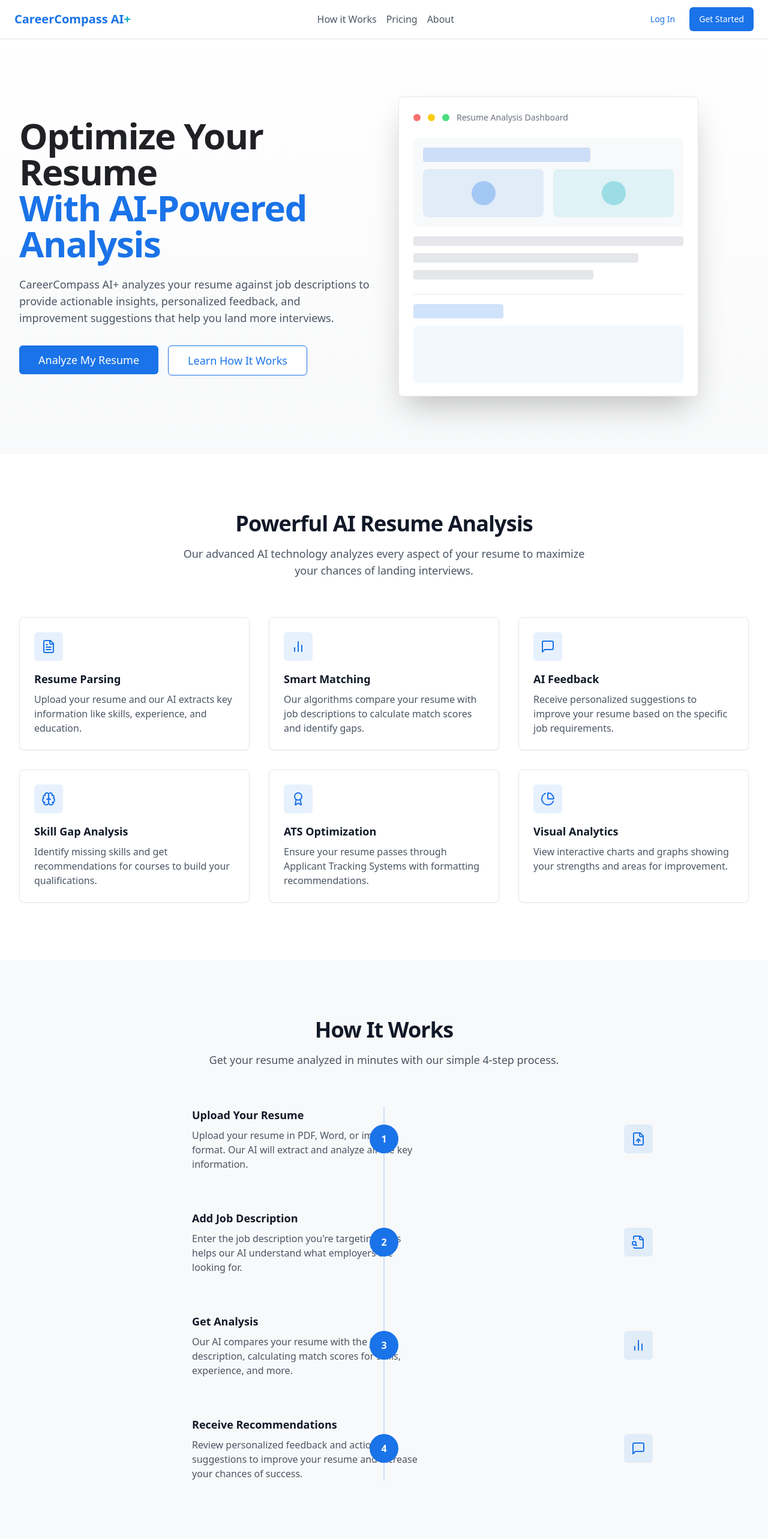
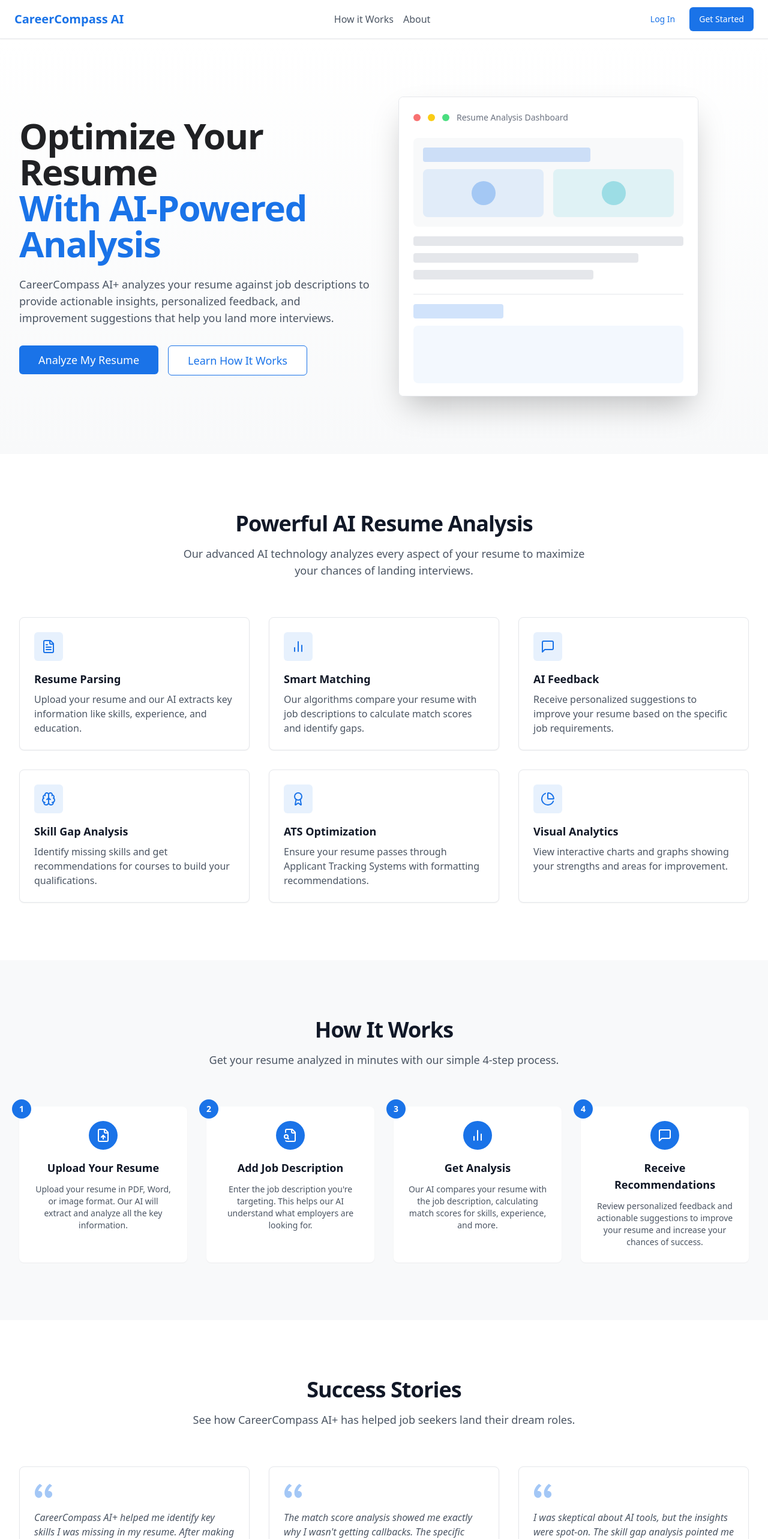
Before and after one commit to rahulkothuri/career-compass-ai, a React (Vite) app: page / in a window 1280 px wide. Shown: the top 2566 px of the page at 60% size. Built offline with nearby package versions, Linux system fonts and the light colour scheme.

Commit message:
Refactor: Improve home page how it works section
- Improved the design and alignment of the "How It Works" section on the home page.
- Removed the pricing page and updated the application name.

```diff
--- a/src/components/Footer.tsx
+++ b/src/components/Footer.tsx
@@ -9,7 +9,7 @@ const Footer = () => {
         <div className="grid grid-cols-1 gap-8 md:grid-cols-4">
           <div>
             <h3 className="text-lg font-semibold text-brand-blue">
-              CareerCompass AI<span className="text-brand-teal">+</span>
+              CareerCompass AI
             </h3>
             <p className="mt-2 text-sm text-gray-600">
               AI-powered career guidance to help you land your dream job.
@@ -26,11 +26,6 @@ const Footer = () => {
               <li>
                 <Link to="/how-it-works" className="text-sm text-gray-600 hover:text-brand-blue">
                   How it Works
-                </Link>
-              </li>
-              <li>
-                <Link to="/pricing" className="text-sm text-gray-600 hover:text-brand-blue">
-                  Pricing
                 </Link>
               </li>
             </ul>
@@ -78,7 +73,7 @@ const Footer = () => {
         </div>
         <div className="mt-8 pt-4 border-t border-gray-200">
           <p className="text-sm text-gray-500">
-            &copy; {new Date().getFullYear()} CareerCompass AI+. All rights reserved.
+            &copy; {new Date().getFullYear()} CareerCompass AI. All rights reserved.
           </p>
         </div>
       </div>
--- a/src/components/HowItWorks.tsx
+++ b/src/components/HowItWorks.tsx
@@ -45,36 +45,27 @@ const HowItWorks = () => {
             Get your resume analyzed in minutes with our simple 4-step process.
           </p>
         </div>
-        <div className="mt-16 max-w-4xl mx-auto">
-          <div className="relative">
-            {/* Connecting line */}
-            <div className="absolute left-1/2 transform -translate-x-1/2 h-full w-0.5 bg-brand-blue/20" />
 
-            {/* Steps */}
-            <div className="relative space-y-16">
-              {steps.map((step) => (
-                <div key={step.id} className="relative">
-                  <div className="flex items-center">
-                    {/* Step circle */}
-                    <div className="absolute left-1/2 transform -translate-x-1/2 flex items-center justify-center w-12 h-12 rounded-full bg-brand-blue text-white font-bold z-10">
-                      {step.id}
-                    </div>
-
-                    {/* Content */}
-                    <div className="ml-14 sm:ml-16 sm:pl-16 sm:pr-2 w-full sm:w-1/2">
-                      <h3 className="text-lg font-semibold text-gray-900">{step.name}</h3>
-                      <p className="mt-2 text-gray-600">{step.description}</p>
-                    </div>
-
-                    {/* Icon (hidden on mobile) */}
-                    <div className="hidden sm:flex items-center justify-center w-12 h-12 ml-auto rounded-md bg-brand-blue/10 text-brand-blue">
-                      <step.icon className="w-6 h-6" />
-                    </div>
-                  </div>
-                </div>
-              ))}
+        <div className="grid grid-cols-1 gap-8 mt-16 md:grid-cols-2 lg:grid-cols-4">
+          {steps.map((step) => (
+            <div
+              key={step.id}
+              className="relative p-6 bg-white rounded-lg shadow-sm transition-transform hover:scale-105"
+            >
+              <div className="flex items-center justify-center w-12 h-12 mx-auto mb-4 rounded-full bg-brand-blue text-white">
+                <step.icon className="w-6 h-6" />
+              </div>
+              <div className="absolute -top-3 -left-3 flex items-center justify-center w-8 h-8 rounded-full bg-brand-blue text-white text-sm font-bold">
+                {step.id}
+              </div>
+              <h3 className="mb-3 text-lg font-semibold text-center text-gray-900">
+                {step.name}
+              </h3>
+              <p className="text-sm text-center text-gray-600">
+                {step.description}
+              </p>
             </div>
-          </div>
+          ))}
         </div>
       </div>
     </div>
--- a/src/components/Navbar.tsx
+++ b/src/components/Navbar.tsx
@@ -10,16 +10,13 @@ const Navbar = () => {
         <div className="flex items-center">
           <Link to="/" className="flex items-center space-x-2">
             <span className="text-xl font-bold text-brand-blue">
-              CareerCompass AI<span className="text-brand-teal">+</span>
+              CareerCompass AI
             </span>
           </Link>
         </div>
         <div className="hidden space-x-4 md:flex">
           <Link to="/how-it-works" className="text-gray-600 hover:text-brand-blue transition-colors">
             How it Works
-          </Link>
-          <Link to="/pricing" className="text-gray-600 hover:text-brand-blue transition-colors">
-            Pricing
           </Link>
           <Link to="/about" className="text-gray-600 hover:text-brand-blue transition-colors">
             About
```
